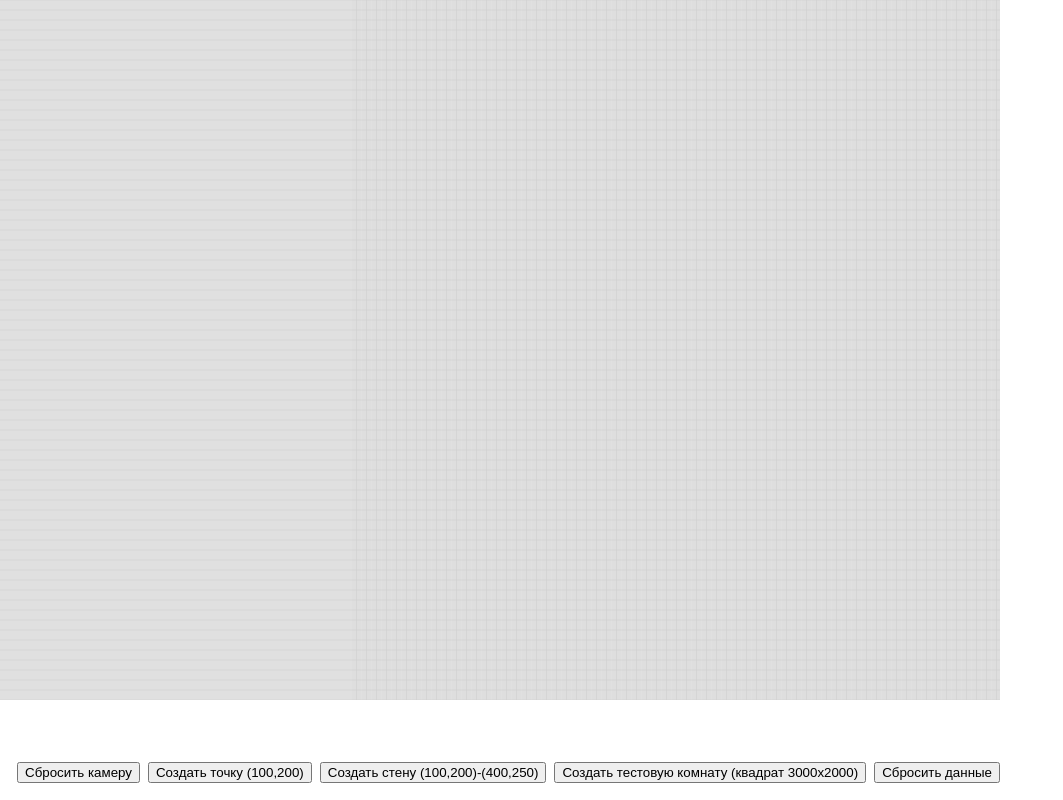
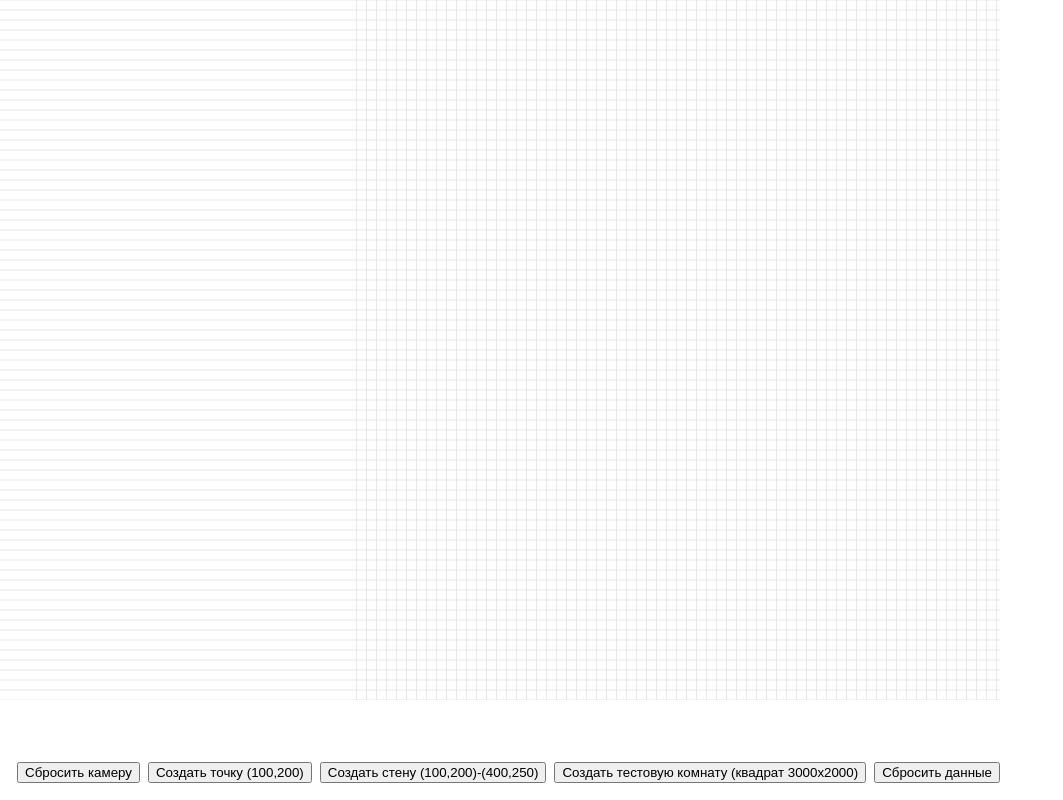
Before and after one commit to Gagarinov-ops/delo-site, a website: page foundation/test_harness.html in a window 1280 px wide. Shown: the whole page, without its empty margins (0-1063 px from the left). Drawn offline with Linux system fonts and the light colour scheme.

Commit message:
шаг 1: визуализация геометрии

```diff
--- a/foundation/js/bridge.js
+++ b/foundation/js/bridge.js
@@ -5,6 +5,7 @@ function toWorld(screenX, screenY, canvas) {
   const cx = canvas.width/2, cy = canvas.height/2;
   return { x: (screenX - cx)/Camera.zoom + Camera.panX, y: (cy - screenY)/Camera.zoom + Camera.panY };
 }
+
 function toScreen(worldX, worldY, canvas) {
   const cx = canvas.width/2, cy = canvas.height/2;
   return { x: (worldX - Camera.panX)*Camera.zoom + cx, y: cy - (worldY - Camera.panY)*Camera.zoom };
--- a/foundation/js/canvas-renderer.js
+++ b/foundation/js/canvas-renderer.js
@@ -50,24 +50,24 @@ function drawAdaptiveGrid(ctx, cam) {
   if(z<0.4) alpha10=1;
   else if(z<0.8) { const t=(z-0.4)/0.4; alpha10=1-t; alpha5=t; }
   else { const t=(z-0.8)/(CONFIG.MAX_ZOOM-0.8); alpha5=1-t; alpha1=t; }
+  ctx.save();
+  ctx.strokeStyle = CONFIG.GRID_COLOR;
   if(alpha10>0) {
-    ctx.save(); ctx.globalAlpha=alpha10; ctx.strokeStyle=CONFIG.COLOR_MAJOR; ctx.lineWidth=1/cam.zoom;
+    ctx.globalAlpha = alpha10; ctx.lineWidth = 1/cam.zoom;
     for(let x=0;x<=12000;x+=10) { ctx.beginPath(); ctx.moveTo(x,-2000); ctx.lineTo(x,4000); ctx.stroke(); }
     for(let y=-2000;y<=4000;y+=10) { ctx.beginPath(); ctx.moveTo(-2000,y); ctx.lineTo(12000,y); ctx.stroke(); }
-    ctx.restore();
   }
   if(alpha5>0) {
-    ctx.save(); ctx.globalAlpha=alpha5; ctx.strokeStyle=CONFIG.COLOR_MINOR; ctx.lineWidth=0.8/cam.zoom;
+    ctx.globalAlpha = alpha5; ctx.lineWidth = 0.8/cam.zoom;
     for(let x=0;x<=12000;x+=5) if(x%10!==0) { ctx.beginPath(); ctx.moveTo(x,-2000); ctx.lineTo(x,4000); ctx.stroke(); }
     for(let y=-2000;y<=4000;y+=5) if(y%10!==0) { ctx.beginPath(); ctx.moveTo(-2000,y); ctx.lineTo(12000,y); ctx.stroke(); }
-    ctx.restore();
   }
   if(alpha1>0) {
-    ctx.save(); ctx.globalAlpha=alpha1; ctx.strokeStyle="#b0b0b0"; ctx.lineWidth=0.4/cam.zoom;
+    ctx.globalAlpha = alpha1; ctx.lineWidth = 0.4/cam.zoom;
     for(let x=0;x<=12000;x+=1) if(x%5!==0) { ctx.beginPath(); ctx.moveTo(x,-2000); ctx.lineTo(x,4000); ctx.stroke(); }
     for(let y=-2000;y<=4000;y+=1) if(y%5!==0) { ctx.beginPath(); ctx.moveTo(-2000,y); ctx.lineTo(12000,y); ctx.stroke(); }
-    ctx.restore();
   }
+  ctx.restore();
 }
 
 function showScaleIndicator() {
@@ -89,27 +89,45 @@ function renderCanvas(canvas) {
   if(!canvas) return;
   const ctx = canvas.getContext('2d');
   const w = canvas.width, h = canvas.height;
-  ctx.fillStyle = CONFIG.COLOR_BG; ctx.fillRect(0,0,w,h);
-  ctx.save(); ctx.translate(w/2, h/2); ctx.scale(Camera.zoom, -Camera.zoom); ctx.translate(-Camera.panX, -Camera.panY);
+  ctx.fillStyle = CONFIG.BACKGROUND_COLOR;
+  ctx.fillRect(0,0,w,h);
+  ctx.save();
+  ctx.translate(w/2, h/2);
+  ctx.scale(Camera.zoom, -Camera.zoom);
+  ctx.translate(-Camera.panX, -Camera.panY);
   drawAdaptiveGrid(ctx, Camera);
-  for(const wid in CanvasData.walls) {
-    const ww = CanvasData.walls[wid];
-    const p1 = toScreen(ww.x1, ww.y1, canvas), p2 = toScreen(ww.x2, ww.y2, canvas);
-    ctx.beginPath(); ctx.moveTo(p1.x, p1.y); ctx.lineTo(p2.x, p2.y);
-    ctx.strokeStyle = '#333'; ctx.lineWidth = 2/Camera.zoom; ctx.stroke();
+
+  // Стены
+  ctx.strokeStyle = CONFIG.WALL_STROKE_COLOR;
+  ctx.lineWidth = CONFIG.WALL_STROKE_WIDTH / Camera.zoom;
+  for (const id in CanvasData.walls) {
+    const ww = CanvasData.walls[id];
+    ctx.beginPath();
+    ctx.moveTo(ww.x1, ww.y1);
+    ctx.lineTo(ww.x2, ww.y2);
+    ctx.stroke();
   }
-  for(const pid in CanvasData.points) {
-    const pt = CanvasData.points[pid];
-    const s = toScreen(pt.x, pt.y, canvas);
-    ctx.beginPath(); ctx.arc(s.x, s.y, 3/Camera.zoom, 0, 2*Math.PI);
-    ctx.fillStyle = 'red'; ctx.fill();
+
+  // Точки
+  ctx.fillStyle = CONFIG.POINT_MARKER_FILL;
+  ctx.strokeStyle = CONFIG.POINT_MARKER_STROKE;
+  ctx.lineWidth = 1 / Camera.zoom;
+  for (const id in CanvasData.points) {
+    const p = CanvasData.points[id];
+    ctx.beginPath();
+    ctx.arc(p.x, p.y, CONFIG.POINT_MARKER_RADIUS / Camera.zoom, 0, Math.PI * 2);
+    ctx.fill();
+    ctx.stroke();
   }
+
   ctx.restore();
 }
 
 function initCanvas(canvas) {
   if(!canvas) return;
-  canvas.style.touchAction = 'none'; canvas.style.overscrollBehaviorX = 'none'; canvas.style.overscrollBehaviorY = 'none';
+  canvas.style.touchAction = 'none';
+  canvas.style.overscrollBehaviorX = 'none';
+  canvas.style.overscrollBehaviorY = 'none';
   document.body.addEventListener('wheel', (e) => { if(e.target === canvas) return; e.preventDefault(); }, { passive: false });
   document.body.addEventListener('touchmove', (e) => { if(e.target === canvas) return; e.preventDefault(); }, { passive: false });
 
@@ -125,26 +143,39 @@ function initCanvas(canvas) {
     const worldAfter = toWorld(screenX, screenY, canvas);
     Camera.panX += worldBefore.x - worldAfter.x;
     Camera.panY += worldBefore.y - worldAfter.y;
-    applyPanLimits(canvas); renderCanvas(canvas); showScaleIndicator();
+    applyPanLimits(canvas);
+    renderCanvas(canvas);
+    showScaleIndicator();
   }, { passive: false });
 
   let isPanning = false, lastPanX, lastPanY;
   canvas.addEventListener('pointerdown', (e) => {
-    e.preventDefault(); e.stopPropagation(); canvas.setPointerCapture(e.pointerId);
-    isPanning = true; lastPanX = e.clientX; lastPanY = e.clientY;
+    e.preventDefault(); e.stopPropagation();
+    canvas.setPointerCapture(e.pointerId);
+    isPanning = true;
+    lastPanX = e.clientX;
+    lastPanY = e.clientY;
   });
   canvas.addEventListener('pointermove', (e) => {
     if(!isPanning) return;
     e.preventDefault();
     const dx = e.clientX - lastPanX, dy = e.clientY - lastPanY;
-    lastPanX = e.clientX; lastPanY = e.clientY;
-    Camera.panX -= dx / Camera.zoom; Camera.panY += dy / Camera.zoom;
-    applyPanLimits(canvas); renderCanvas(canvas);
+    lastPanX = e.clientX;
+    lastPanY = e.clientY;
+    Camera.panX -= dx / Camera.zoom;
+    Camera.panY += dy / Camera.zoom;
+    applyPanLimits(canvas);
+    renderCanvas(canvas);
   });
-  canvas.addEventListener('pointerup', (e) => { isPanning = false; canvas.releasePointerCapture(e.pointerId); });
+  canvas.addEventListener('pointerup', (e) => {
+    isPanning = false;
+    canvas.releasePointerCapture(e.pointerId);
+  });
   canvas.addEventListener('pointercancel', () => { isPanning = false; });
   renderCanvas(canvas);
 }
 
-window.Camera = Camera; window.resetCamera = resetCamera; window.renderCanvas = renderCanvas;
-window.initCanvas = initCanvas; window.toWorld = toWorld; window.toScreen = toScreen;
+window.Camera = Camera;
+window.resetCamera = resetCamera;
+window.renderCanvas = renderCanvas;
+window.initCanvas = initCanvas;
--- a/foundation/js/constants.js
+++ b/foundation/js/constants.js
@@ -3,9 +3,15 @@ window.CONFIG = {
   AREA_UNIT: 'm²',
   GRID_BASE: 1,
   GRID_MAJOR: 10,
-  COLOR_BG: '#e0e0e0',
-  COLOR_MINOR: '#d0d0d0',
-  COLOR_MAJOR: '#a0a0a0',
+  BACKGROUND_COLOR: '#FFFFFF',
+  GRID_COLOR: '#E0E0E0',
+  WALL_STROKE_COLOR: '#1E90FF',
+  WALL_STROKE_WIDTH: 3,
+  ROOM_FILL_COLOR: 'rgba(30, 144, 255, 0.05)',
+  POINT_MARKER_FILL: '#FF4500',
+  POINT_MARKER_STROKE: '#FFFFFF',
+  POINT_MARKER_RADIUS: 5,
+  DIMENSION_COLOR: '#FF8C00',
   AXIS: { X_RIGHT: true, Y_UP: true },
   ORIGIN: 'bottom-left',
   ZOOM_STEP: 1.1,
@@ -18,7 +24,6 @@ window.CONFIG = {
   MIN_DRAG_DISTANCE: 10,
   SNAP_TOLERANCE_POINT: 10,
   SNAP_TOLERANCE_LINE: 7,
-  POINT_MARKER_RADIUS: 5,
   LONG_PRESS_DURATION: 600
 };
 
--- a/foundation/js/geometry-validator.js
+++ b/foundation/js/geometry-validator.js
@@ -1,7 +1,6 @@
 window.GeometryValidator = {
   validateRoom: function(pointIds, wallIds) { return { status: "ok" }; },
   validateOpening: function(wallId, roomId, type, width, height, position) {
-    // заглушка
     return { status: "ok" };
   }
 };
--- a/foundation/js/toast.js
+++ b/foundation/js/toast.js
@@ -12,5 +12,8 @@ window.showToast = function(message, type = 'info') {
   toast.style.cssText = `background:${type==='error'?'#e74c3c':type==='warning'?'#f39c12':'#2c3e50'}; color:white; padding:10px 16px; border-radius:6px; font-family:monospace; font-size:14px; box-shadow:0 2px 6px rgba(0,0,0,0.2); opacity:0; transition:opacity 0.2s; pointer-events:none;`;
   container.appendChild(toast);
   requestAnimationFrame(() => toast.style.opacity = '1');
-  setTimeout(() => { toast.style.opacity = '0'; setTimeout(() => toast.remove(), 200); }, 4000);
+  setTimeout(() => {
+    toast.style.opacity = '0';
+    setTimeout(() => toast.remove(), 200);
+  }, 4000);
 };
--- a/foundation/test_harness.html
+++ b/foundation/test_harness.html
@@ -31,7 +31,7 @@
 
   <script>
     const canvas = document.getElementById('mainCanvas');
-    CanvasData._upgradeWalls(); // на случай старых данных
+    CanvasData._upgradeWalls();
     initCanvas(canvas);
 
     document.getElementById('btnResetCamera').addEventListener('click', () => resetCamera(canvas));
@@ -41,7 +41,6 @@
       renderCanvas(canvas);
     });
     document.getElementById('btnWall').addEventListener('click', () => {
-      // создадим точки, если их нет
       let p1 = null, p2 = null;
       for (let pid in CanvasData.points) {
         const p = CanvasData.points[pid];
```
Also changed, not shown: foundation/js/registry.js (+6 -2 lines), 2 other files.
